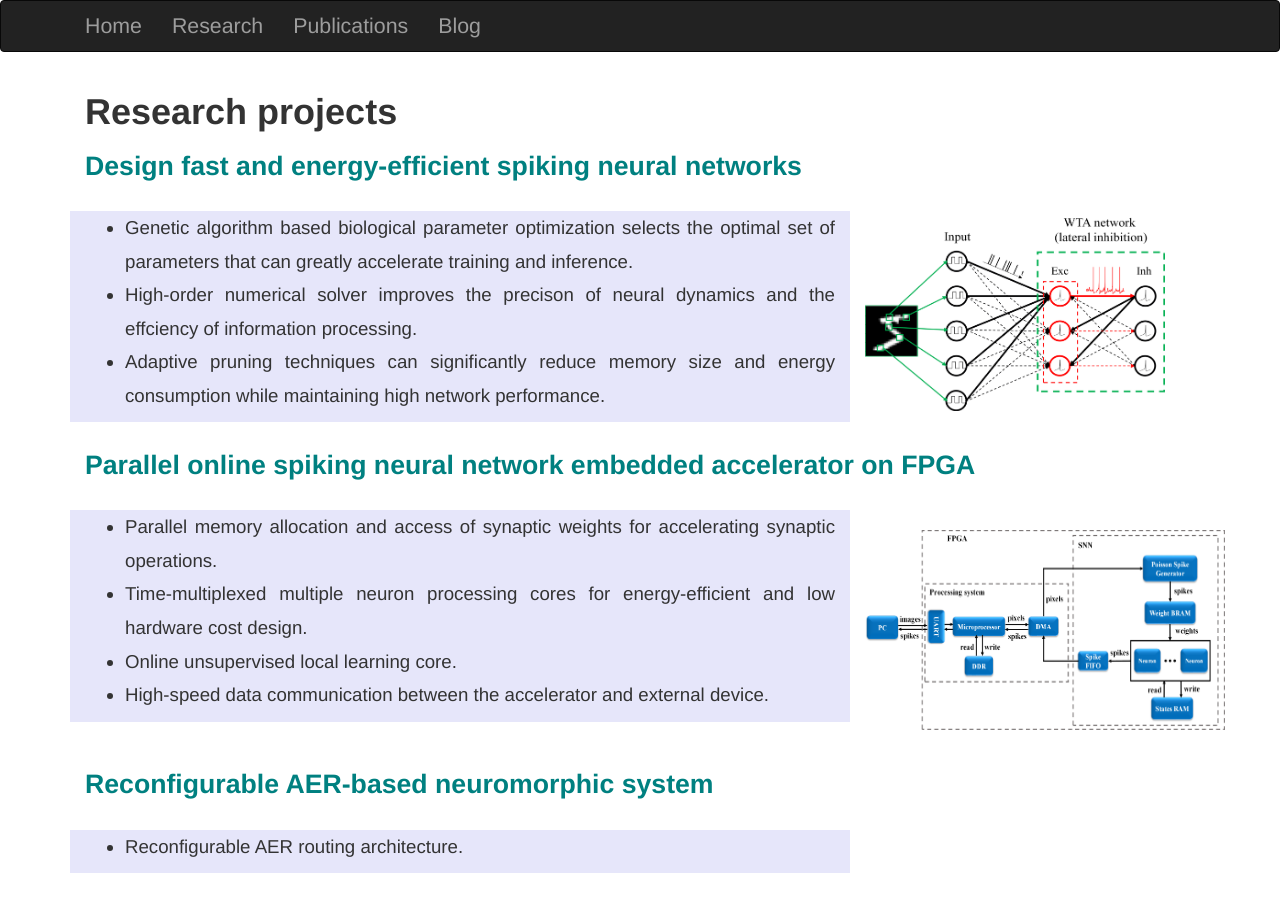
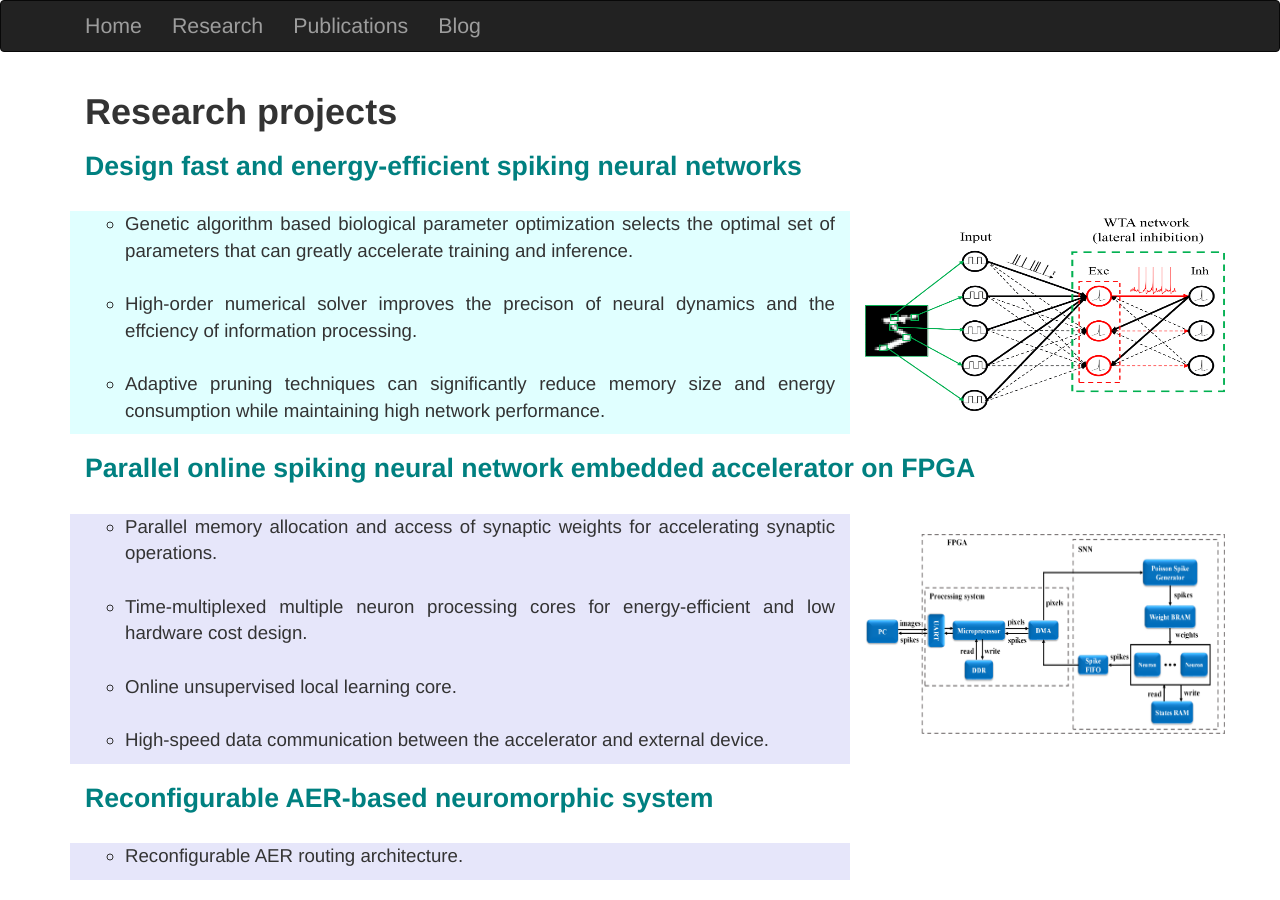
Before and after one commit to Wenzheguo/Wenzheguo.github.io, a Jekyll site: the page built from Research/index.html, in a window 1280 px wide. Built offline with Jekyll 4.4.1, drawn with Linux system fonts in a browser that asks for light colours.

Commit message:
Update index.html

```diff
--- a/Research/index.html
+++ b/Research/index.html
@@ -11,6 +11,10 @@ title: Research
         body {
             background-color: white;
         }
+        ul {
+            list-style-type: circle;
+            font-size: 14pt;
+        }
     </style>
 </head>
 
@@ -19,25 +23,30 @@ title: Research
     <h1><b>Research projects</b></h1>
     <h2 style="font-size: 20pt;"><strong>Design fast and energy-efficient spiking neural networks</strong></h2><br>
     <div class="row">
-        <div class="col-md-8" style="background-color:lavender;text-align:justify;">
-            <ul style="font-size:14pt;line-height:180%;">
+        <div class="col-md-8" style="background-color:lightcyan;text-align:justify;">
+            <ul>
                 <li> Genetic algorithm based biological parameter optimization selects the optimal set of parameters that can greatly accelerate training and inference. </li>
+                <br>
                 <li> High-order numerical solver improves the precison of neural dynamics and the effciency of information processing. </li>
+                <br>
                 <li> Adaptive pruning techniques can significantly reduce memory size and energy consumption while maintaining high network performance. </li>
             </ul>
         </div>
         <div class="col-md-4">
-            <img class="img-responsive" src="/images/Network architecture.png" style="width:300px;height:200px" alt="Myself"><br>
+            <img class="img-responsive" src="/images/Network architecture.png" style="width:400px;height:200px" alt="Myself"><br>
         </div>
     </div>
 
     <h2 style="font-size: 20pt;"><strong>Parallel online spiking neural network embedded accelerator on FPGA</strong></h2><br>
     <div class="row">
         <div class="col-md-8" style="background-color:lavender; text-align:justify;">
-            <ul style="font-size:14pt;line-height:180%;">
+            <ul>
                 <li> Parallel memory allocation and access of synaptic weights for accelerating synaptic operations. </li>
+                <br>
                 <li> Time-multiplexed multiple neuron processing cores for energy-efficient and low hardware cost design. </li>
+                <br>
                 <li> Online unsupervised local learning core. </li>
+                <br>
                 <li> High-speed data communication between the accelerator and external device. </li>
             </ul>
         </div>
@@ -50,7 +59,7 @@ title: Research
     <h2 style="font-size: 20pt;"><strong>Reconfigurable AER-based neuromorphic system</strong></h2><br>
     <div class="row">
         <div class="col-md-8" style="background-color:lavender;text-align:justify;">
-            <ul style="font-size:14pt;line-height:180%;">
+            <ul>
                 <li> Reconfigurable AER routing architecture. </li>
             </ul>
         </div>
```
